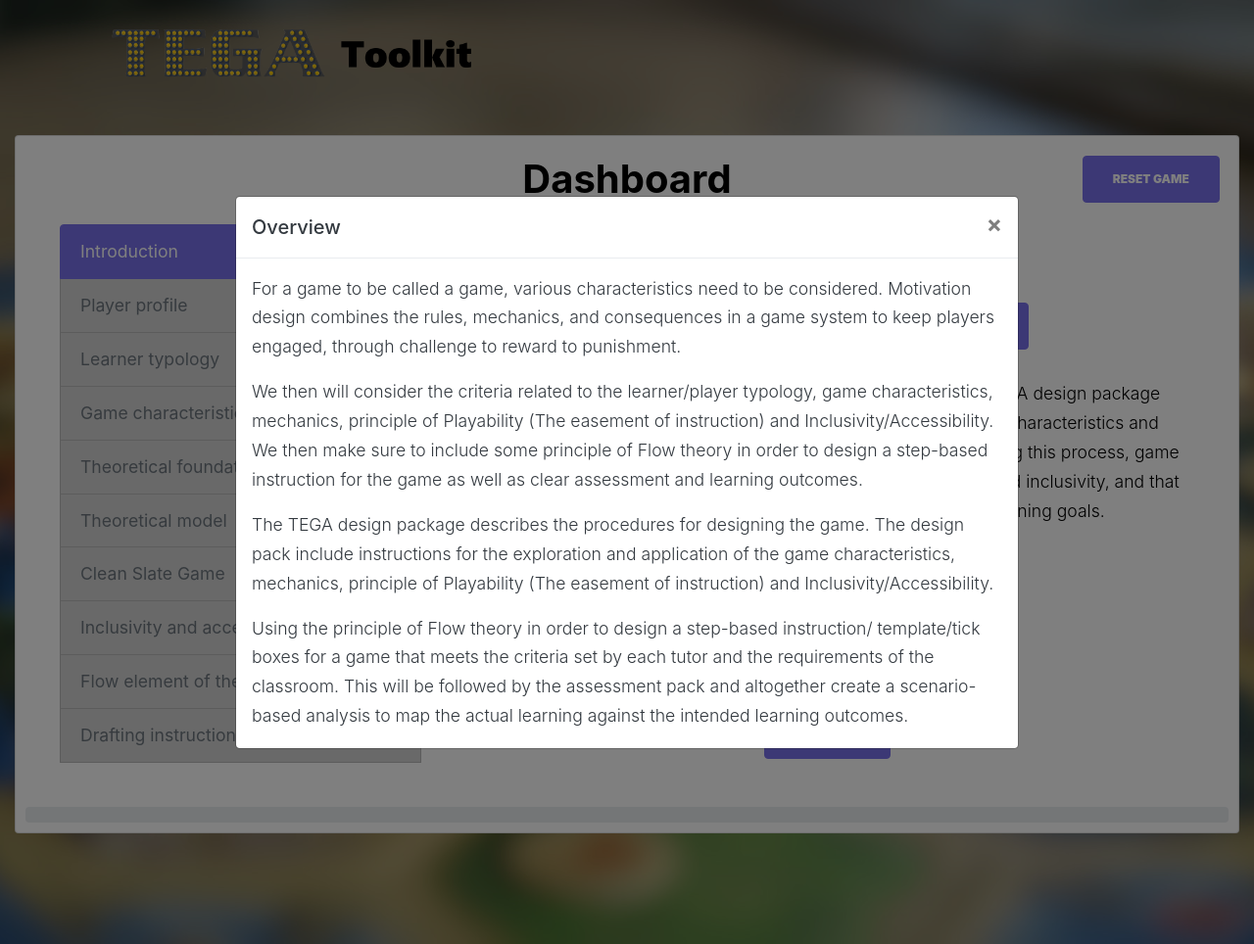
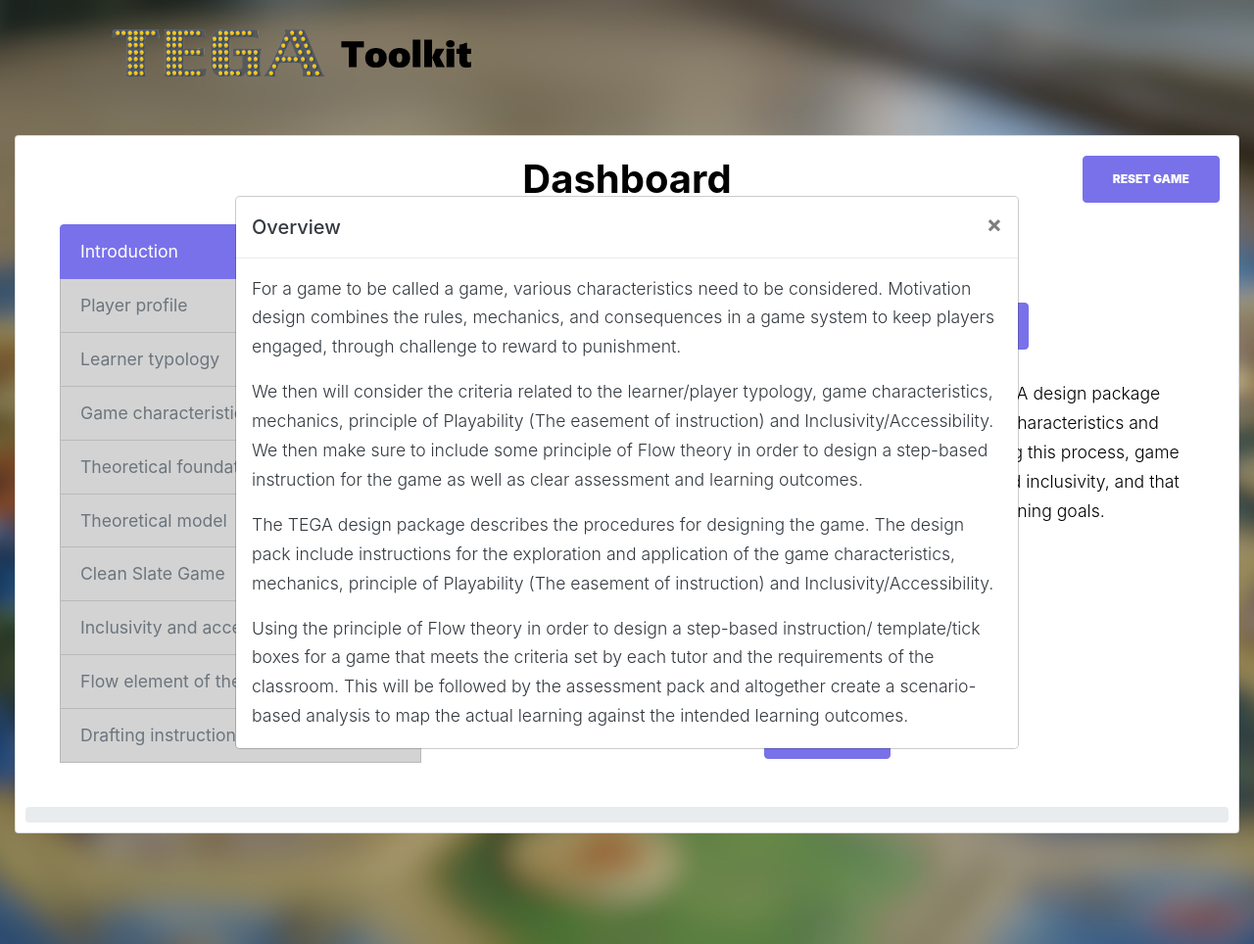
Before and after one commit to tsmithscott/tega-toolkit, a Flask app: page /dashboard in a window 1280 px wide, after a click on "PRESS FOR A MORE DETAILED OVERVIEW OF THE TOOLKIT". Shown: the whole page at 98% size. Run offline with Flask 3, Linux system fonts and the light colour scheme; some libraries are stand-ins or nearby versions; some web fonts are replaced.

Commit message:
Removed modal backdrop

```diff
--- a/templates/dashboard.html
+++ b/templates/dashboard.html
@@ -1418,7 +1418,7 @@
 
 
 <!-- Modals - Introduction -->
-<div class="modal fade" id="introductionModal1" tabindex="-1" aria-labelledby="introductionModalLabel1" aria-hidden="true">
+<div class="modal fade" id="introductionModal1" tabindex="-1" data-bs-backdrop="false" aria-labelledby="introductionModalLabel1" aria-hidden="true">
     <div class="modal-dialog modal-dialog-centered modal-lg">
         <div class="modal-content">
             <div class="modal-header">
@@ -1438,7 +1438,7 @@
 
 
 <!-- Modals - Characteristics of a Game -->
-<div class="modal fade" id="characteristicsModal1" tabindex="-1" aria-labelledby="characteristicsModalLabel1" aria-hidden="true">
+<div class="modal fade" id="characteristicsModal1" tabindex="-1" data-bs-backdrop="false" aria-labelledby="characteristicsModalLabel1" aria-hidden="true">
     <div class="modal-dialog modal-dialog-centered modal-lg">
         <div class="modal-content">
             <div class="modal-header">
@@ -1579,7 +1579,7 @@
 
 
 <!-- Modals - Theoretical Foundation -->
-<div class="modal fade" id="foundationModal1" tabindex="-1" aria-labelledby="foundationModalLabel1" aria-hidden="true">
+<div class="modal fade" id="foundationModal1" tabindex="-1" data-bs-backdrop="false" aria-labelledby="foundationModalLabel1" aria-hidden="true">
     <div class="modal-dialog modal-dialog-centered">
         <div class="modal-content">
             <div class="modal-header">
@@ -1592,7 +1592,7 @@
         </div>
     </div>
 </div>
-<div class="modal fade" id="foundationModal2" tabindex="-1" aria-labelledby="foundationModalLabel2" aria-hidden="true">
+<div class="modal fade" id="foundationModal2" tabindex="-1" data-bs-backdrop="false" aria-labelledby="foundationModalLabel2" aria-hidden="true">
     <div class="modal-dialog modal-dialog-centered">
         <div class="modal-content">
             <div class="modal-header">
@@ -1605,7 +1605,7 @@
         </div>
     </div>
 </div>
-<div class="modal fade" id="foundationModal3" tabindex="-1" aria-labelledby="foundationModalLabel3" aria-hidden="true">
+<div class="modal fade" id="foundationModal3" tabindex="-1" data-bs-backdrop="false" aria-labelledby="foundationModalLabel3" aria-hidden="true">
     <div class="modal-dialog modal-dialog-centered">
         <div class="modal-content">
             <div class="modal-header">
@@ -1618,7 +1618,7 @@
         </div>
     </div>
 </div>
-<div class="modal fade" id="foundationModal4" tabindex="-1" aria-labelledby="foundationModalLabel4" aria-hidden="true">
+<div class="modal fade" id="foundationModal4" tabindex="-1" data-bs-backdrop="false" aria-labelledby="foundationModalLabel4" aria-hidden="true">
     <div class="modal-dialog modal-dialog-centered modal-lg">
         <div class="modal-content">
             <div class="modal-header">
@@ -1676,7 +1676,7 @@
         </div>
     </div>
 </div>
-<div class="modal fade" id="foundationModal5" tabindex="-1" aria-labelledby="foundationModalLabel5" aria-hidden="true">
+<div class="modal fade" id="foundationModal5" tabindex="-1" data-bs-backdrop="false" aria-labelledby="foundationModalLabel5" aria-hidden="true">
     <div class="modal-dialog modal-dialog-centered modal-lg">
         <div class="modal-content">
             <div class="modal-header">
@@ -1691,7 +1691,7 @@
         </div>
     </div>
 </div>
-<div class="modal fade" id="foundationModal6" tabindex="-1" aria-labelledby="foundationModalLabel6" aria-hidden="true">
+<div class="modal fade" id="foundationModal6" tabindex="-1" data-bs-backdrop="false" aria-labelledby="foundationModalLabel6" aria-hidden="true">
     <div class="modal-dialog modal-dialog-centered modal-lg">
         <div class="modal-content">
             <div class="modal-header">
@@ -1715,7 +1715,7 @@
 
 
 <!-- Modals - Theoretical Model -->
-<div class="modal fade" id="modelModal1" tabindex="-1" aria-labelledby="modelModalLabel1" aria-hidden="true">
+<div class="modal fade" id="modelModal1" tabindex="-1" data-bs-backdrop="false" aria-labelledby="modelModalLabel1" aria-hidden="true">
     <div class="modal-dialog modal-dialog-centered">
         <div class="modal-content">
             <div class="modal-header">
@@ -1729,7 +1729,7 @@
         </div>
     </div>
 </div>
-<div class="modal fade" id="modelModal2" tabindex="-1" aria-labelledby="modelModalLabel2" aria-hidden="true">
+<div class="modal fade" id="modelModal2" tabindex="-1" data-bs-backdrop="false" aria-labelledby="modelModalLabel2" aria-hidden="true">
     <div class="modal-dialog modal-dialog-centered">
         <div class="modal-content">
             <div class="modal-header">
@@ -1743,7 +1743,7 @@
         </div>
     </div>
 </div>
-<div class="modal fade" id="modelModal3" tabindex="-1" aria-labelledby="modelModalLabel3" aria-hidden="true">
+<div class="modal fade" id="modelModal3" tabindex="-1" data-bs-backdrop="false" aria-labelledby="modelModalLabel3" aria-hidden="true">
     <div class="modal-dialog modal-dialog-centered">
         <div class="modal-content">
             <div class="modal-header">
@@ -1757,7 +1757,7 @@
         </div>
     </div>
 </div>
-<div class="modal fade" id="modelClassificationModal" tabindex="-1" aria-labelledby="modelClassificationModalLabel1" aria-hidden="true">
+<div class="modal fade" id="modelClassificationModal" data-bs-backdrop="false" tabindex="-1" aria-labelledby="modelClassificationModalLabel1" aria-hidden="true">
     <div class="modal-dialog modal-dialog-centered modal-lg">
         <div class="modal-content">
             <div class="modal-header">
@@ -2057,7 +2057,7 @@
 <!-- End of Modals - Theoretical Model -->
 
 <!-- Delete games modal - Dashboard -->
-<div class="modal fade" id="dashboardGameModal" tabindex="-1" aria-labelledby="dashboardGameModal" aria-hidden="true">
+<div class="modal fade" id="dashboardGameModal" tabindex="-1" data-bs-backdrop="false" aria-labelledby="dashboardGameModal" aria-hidden="true">
     <div class="modal-dialog modal-dialog-centered">
         <div class="modal-content">
             <div class="modal-header">
@@ -2084,7 +2084,7 @@
 </div>
 <!-- End of Delete games modal - Dashboard -->
 <!-- Download games modal - Dashboard -->
-<div class="modal fade" id="dashboardGameModalDownload" tabindex="-1" aria-labelledby="dashboardGameModalDownloadLabel" aria-hidden="true">
+<div class="modal fade" id="dashboardGameModalDownload" tabindex="-1" data-bs-backdrop="false" aria-labelledby="dashboardGameModalDownloadLabel" aria-hidden="true">
     <div class="modal-dialog modal-dialog-centered">
         <div class="modal-content">
             <div class="modal-header">
@@ -2117,7 +2117,7 @@
 </div>
 <!-- End of Download games modal - Dashboard -->
 <!-- Import game modal - Dashboard -->
-<div class="modal fade" id="dashboardGameModalImport" tabindex="-1" aria-labelledby="dashboardGameModalImportLabel" aria-hidden="true">
+<div class="modal fade" id="dashboardGameModalImport" tabindex="-1" data-bs-backdrop="false" aria-labelledby="dashboardGameModalImportLabel" aria-hidden="true">
     <div class="modal-dialog modal-dialog-centered">
         <div class="modal-content">
             <div class="modal-header">
@@ -2149,7 +2149,7 @@
 </div>
 <!-- End of Import game modal - Dashboard -->
 <!-- Justification modals -->
-<div class="modal fade" id="justificationModal1" tabindex="-1" aria-labelledby="justificationModalLabel1" aria-hidden="true">
+<div class="modal fade" id="justificationModal1" tabindex="-1" data-bs-backdrop="false" aria-labelledby="justificationModalLabel1" aria-hidden="true">
     <div class="modal-dialog modal-dialog-centered modal-lg">
         <div class="modal-content text-center">
             <div class="modal-header">
@@ -2188,7 +2188,7 @@
         </div>
     </div>
 </div>
-<div class="modal fade" id="justificationModal2" tabindex="-1" aria-labelledby="justificationModalLabel2" aria-hidden="true">
+<div class="modal fade" id="justificationModal2" tabindex="-1" data-bs-backdrop="false" aria-labelledby="justificationModalLabel2" aria-hidden="true">
     <div class="modal-dialog modal-dialog-centered modal-lg">
         <div class="modal-content text-center">
             <div class="modal-header">
```
